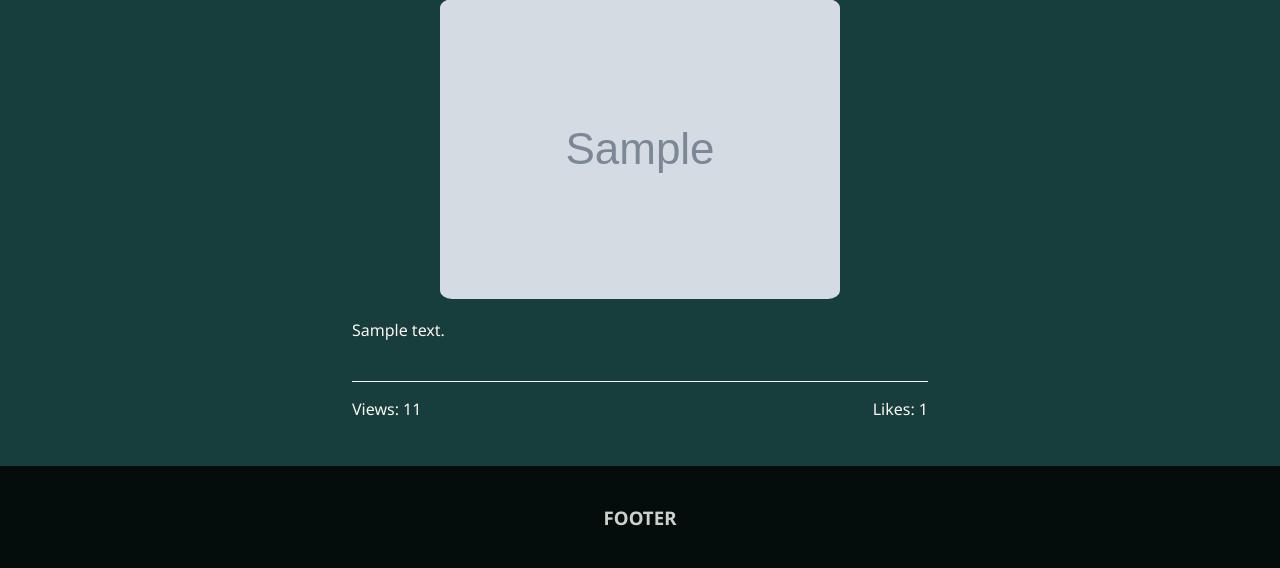
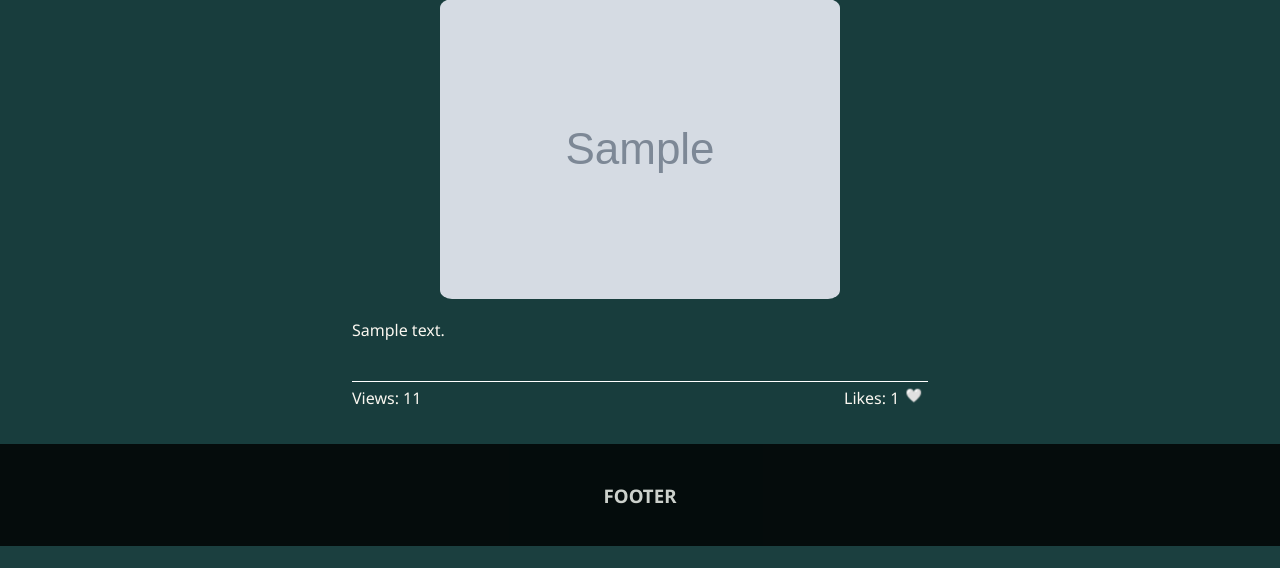
Before and after one commit to oleksandrmerkuloff/my-website, a Django app: a page that uses blog/templates/blog/single_post.html in a window 1280 px wide. Shown: the part 433-1001 px from the top of the page. After the commit the page ends 979 px from the top, so only its background shows below. Run offline with Django 5.2, Linux system fonts and the light colour scheme; tables that the repository leaves empty hold one stand-in row (values such as "Sample post"); grey boxes marked "Sample" are stand-in pictures.

Commit message:
create basic like system for posts

```diff
--- a/blog/static/blog/single_post_page.css
+++ b/blog/static/blog/single_post_page.css
@@ -41,3 +41,23 @@
     font-size: 12;
     margin-top: 40px;
 }
+
+#views-counter {
+    margin: 5px 0;
+}
+
+#likes-form {
+    margin: 5px 0;
+}
+
+#like-button {
+    background: none;
+    border: none;
+    float: inline-end;
+}
+
+#like-button:active {
+    border-radius: 25%;
+    padding-top: 0;
+    transform: scale(1.5);
+}
--- a/blog/templates/blog/single_post.html
+++ b/blog/templates/blog/single_post.html
@@ -31,9 +31,13 @@
 
         <div id="counters">
             <!-- Views count -->
-            <p>Views: {{ post.views }}</p>
+            <p id="views-counter">Views: {{ post.views }}</p>
             <!-- Likes count -->
-            <p>Likes: {{ post.likes }}</p>
+            <form method="post" action="{% url "like_post" post.pk %}" id="likes-form">
+                {% csrf_token %}
+                <label for="like-button">Likes: {{ post.likes }}</label>
+                <button type="submit" id="like-button">🤍</button>
+            </form>
         </div>
     </div>
 {% endblock %}
--- a/blog/urls.py
+++ b/blog/urls.py
@@ -5,5 +5,6 @@ from . import views
 
 urlpatterns = [
     path('', views.blog_page, name='blog'),
-    path('<slug:post_slug>', views.single_post, name='single-post-page')
+    path('<slug:post_slug>', views.single_post, name='single-post-page'),
+    path('<int:post_pk>/like', views.like_post, name='like_post'),
 ]
--- a/blog/views.py
+++ b/blog/views.py
@@ -1,4 +1,4 @@
-from django.shortcuts import render
+from django.shortcuts import render, redirect
 
 from .models import Post
 
@@ -29,3 +29,20 @@ def single_post(request, post_slug):
                       'tags': tags,
                       'images': images
                     })
+
+
+def like_post(request, post_pk):
+    post = Post.objects.get(pk=post_pk)
+
+    session_key = f'liked_post_{post.pk}'
+
+    if request.session.get(session_key, False):
+        post.likes -= 1
+        request.session[session_key] = False
+    else:
+        post.likes += 1
+        request.session[session_key] = True
+
+    post.save()
+
+    return redirect('single-post-page', post_slug=post.slug)
```
